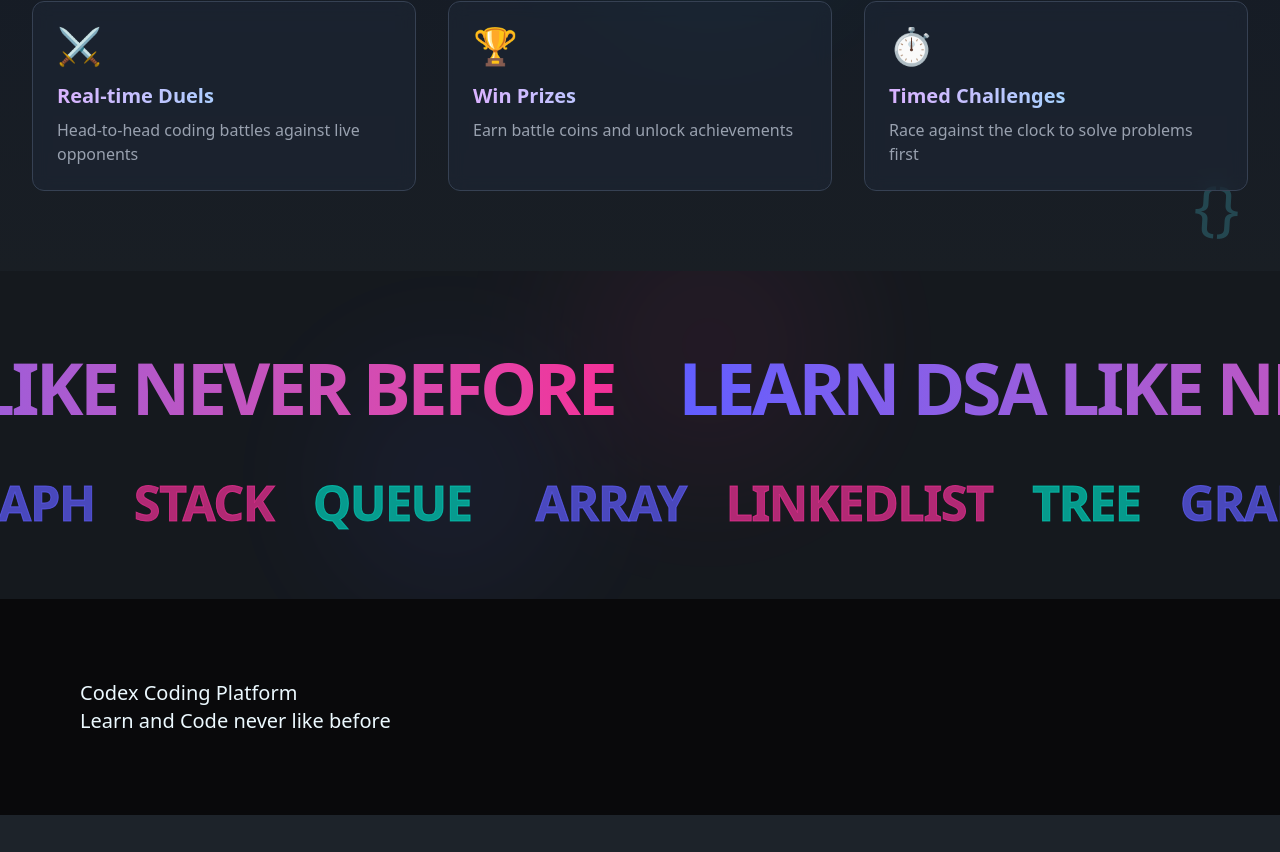
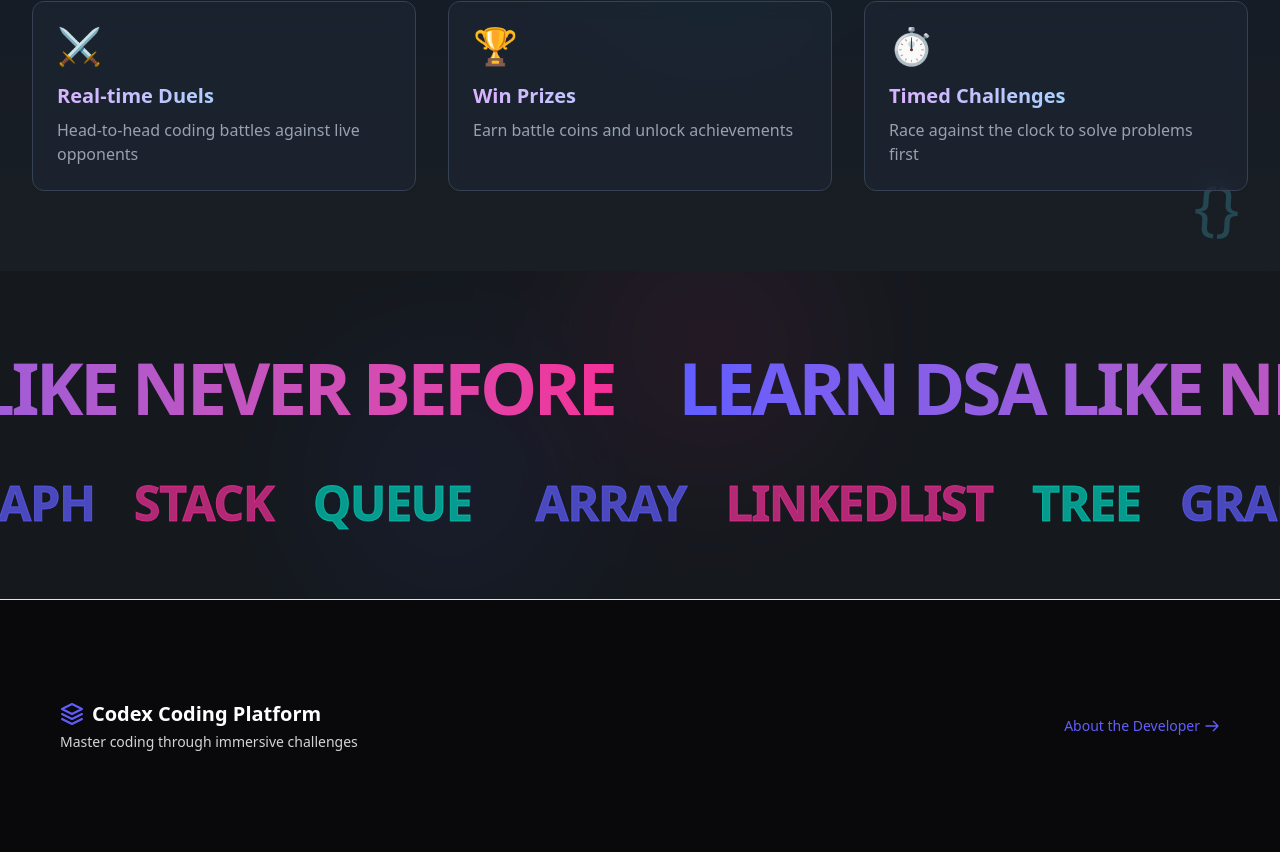
Before and after one commit to anurag-tiw-ari/CodeXCodingPlatform, a React (Vite) app in the folder frontend/: page / in a window 1280 px wide. Shown: the part 2358-3210 px from the top of the page. Before the commit the page ends 3173 px from the top, so only its background shows below. Built offline with nearby package versions, Linux system fonts and the light colour scheme; no server answers; what @tiptap/extension-color would draw is missing.

Commit message:
Footer Ui Update

```diff
--- a/frontend/src/Components/Footer.jsx
+++ b/frontend/src/Components/Footer.jsx
@@ -1,38 +1,44 @@
-
-function Footer(){
-    return(
-<footer className="footer sm:footer-horizontal bg-neutral text-base-content p-20">
-
-    <p className="text-left text-xl w-full ">
-      Codex Coding Platform
-      <br />
-      Learn and Code never like before
-    </p>
-
-
-
-  {/* <nav>
-    <h6 className="footer-title">Services</h6>
-    <a className="link link-hover">Branding</a>
-    <a className="link link-hover">Design</a>
-    <a className="link link-hover">Marketing</a>
-    <a className="link link-hover">Advertisement</a>
-  </nav>
-  <nav>
-    <h6 className="footer-title">Company</h6>
-    <a className="link link-hover">About us</a>
-    <a className="link link-hover">Contact</a>
-    <a className="link link-hover">Jobs</a>
-    <a className="link link-hover">Press kit</a>
-  </nav>
-  <nav>
-    <h6 className="footer-title">Legal</h6>
-    <a className="link link-hover">Terms of use</a>
-    <a className="link link-hover">Privacy policy</a>
-    <a className="link link-hover">Cookie policy</a>
-  </nav> */}
-</footer>
-    )
+function Footer() {
+  return (
+    <footer className="footer bg-neutral text-neutral-content py-25 px-15 border-t border-neutral-focus min-h-[120px] relative overflow-hidden">
+      <div className="w-full flex items-center justify-between relative z-10">
+        <div className="space-y-1">
+          <div className="flex items-center gap-2">
+            <svg
+              width="24"
+              height="24"
+              viewBox="0 0 24 24"
+              className="text-primary"
+              fill="none"
+              stroke="currentColor"
+              strokeWidth="2"
+              strokeLinecap="round"
+              strokeLinejoin="round"
+            >
+              <path d="M12 2L2 7l10 5 10-5-10-5zM2 17l10 5 10-5M2 12l10 5 10-5"/>
+            </svg>
+            <h2 className="text-xl font-bold text-white">Codex Coding Platform</h2>
+          </div>
+          <p className="text-sm text-neutral-300">Master coding through immersive challenges</p>
+        </div>
+        <a
+          href="https://anuragtportfolio.netlify.app/"
+          target="_blank"
+          className="group text-primary hover:text-primary-focus text-sm font-medium transition-colors flex items-center gap-1"
+        >
+          About the Developer
+          <svg
+            className="w-4 h-4 group-hover:translate-x-1 transition-transform"
+            fill="none"
+            viewBox="0 0 24 24"
+            stroke="currentColor"
+          >
+            <path strokeLinecap="round" strokeLinejoin="round" strokeWidth={2} d="M14 5l7 7m0 0l-7 7m7-7H3" />
+          </svg>
+        </a>
+      </div>
+    </footer>
+  );
 }
 
 export default Footer;
```
